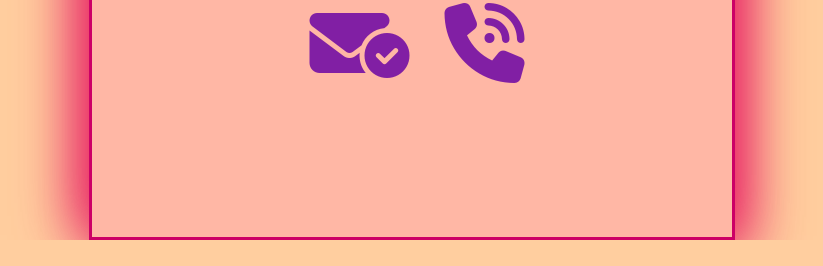
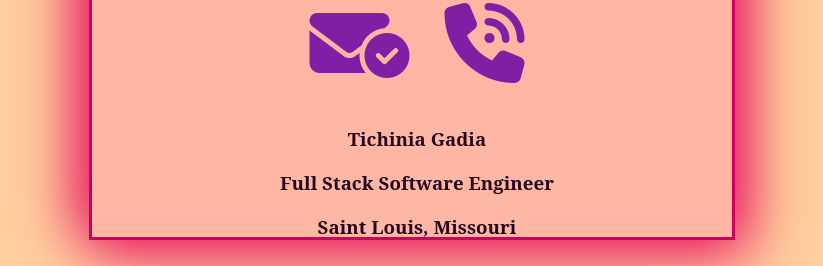
Before and after one commit to Pinky515/Personal-Portfolio, a website built with Parcel: page index.html in a window 1280 px wide. Shown: the part 2031-2297 px from the top of the page, without its empty margins (231-1054 px from the left). Before the commit the page ends 2271 px from the top, so only its background shows below. Built offline with nearby package versions, Linux system fonts and the light colour scheme.

Commit message:
"add footer to info section"

```diff
--- a/index.html
+++ b/index.html
@@ -179,6 +179,11 @@
       <a href="tel:+1(404)747-4770" target="_blank" rel="noopener noreferrer" class="telephone"><span><i class="fa-solid fa-phone-volume fa-5x"></i></span></a>
 
     </div>
+    <footer>
+      <h3>Tichinia Gadia</h3>
+      <h3>Full Stack Software Engineer</h3>
+      <h3>Saint Louis, Missouri</h3>
+      </footer>
   </section>
  </main>
 </body>
```
